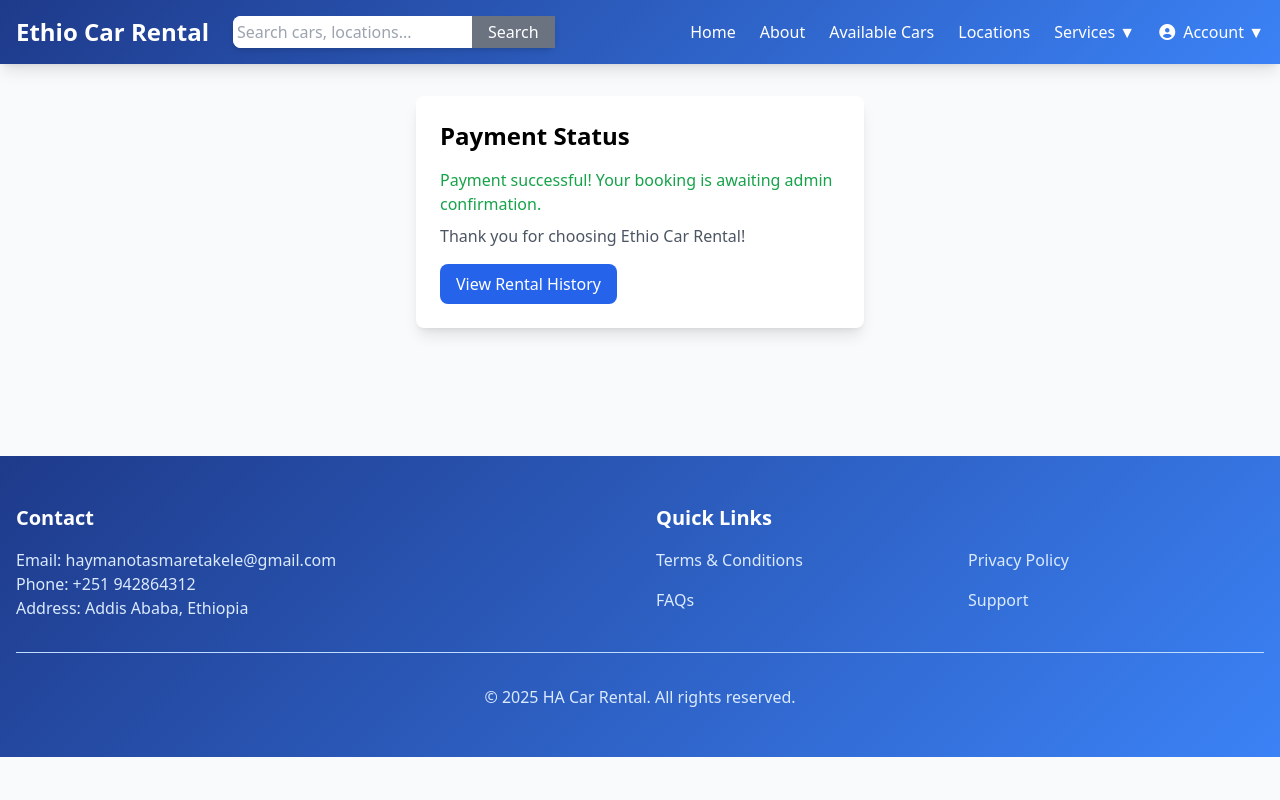
After one commit to practicmakesperfact/Car-rental-system, a Django app: page /payment/success/ in a window 1280 px wide. The commit adds this page. Run offline with Django 5.2, Linux system fonts and the light colour scheme; a user stored in the database is signed in; some libraries are stand-ins or nearby versions.

Commit message:
chapa setup correctlly

```diff
--- a/car_rental/settings.py
+++ b/car_rental/settings.py
@@ -14,14 +14,14 @@ from pathlib import Path
 import os
 # Build paths inside the project like this: BASE_DIR / 'subdir'.
 BASE_DIR = Path(__file__).resolve().parent.parent
-
-
+# this is important to redirect to login page if user is not logged in or chapa session is expired
+LOGIN_URL = '/login'
 # Quick-start development settings - unsuitable for production
 # See https://docs.djangoproject.com/en/5.1/howto/deployment/checklist/
 
 # SECURITY WARNING: keep the secret key used in production secret!
 SECRET_KEY = 'django-insecure-pf9^vjs8xmgrd1m!8r=cv=2ki6n6qkp21*g88k5!tim9$-m!^r'
-CHAPA_SECRET_KEY = os.getenv("CHAPA_SECRET_KEY")
+CHAPA_SECRET_KEY = 'your test key'
 # SECURITY WARNING: don't run with debug turned on in production!
 DEBUG = True
 
--- a/rental/models.py
+++ b/rental/models.py
@@ -49,6 +49,7 @@ class Car(models.Model):
 class Booking(models.Model):
     STATUS_CHOICES = [
         ('Pending', 'Pending'),
+        ('pending Admin Approval', 'Pending Admin Approval'),
         ('Approved', 'Approved'),
         ('Rejected', 'Rejected'),
         ('Completed', 'Completed'),
--- /dev/null
+++ b/rental/templates/rental/payment_status.html
@@ -0,0 +1,13 @@
+
+{% extends 'rental/base.html' %}
+
+{% block content %}
+<div class="max-w-md mx-auto bg-white p-6 rounded-lg shadow-lg">
+    <h1 class="text-2xl font-bold mb-4">Payment Status</h1>
+    <p class="text-green-600">Payment successful! Your booking is awaiting admin confirmation.</p>
+    <p class="text-gray-600 mt-2">Thank you for choosing Ethio Car Rental!</p>
+    <a href="{% url 'rental_history' %}" class="mt-4 inline-block bg-blue-600 text-white px-4 py-2 rounded-lg hover:bg-blue-700">
+        View Rental History
+    </a>
+</div>
+{% endblock %}
--- a/rental/templates/rental/rental_history.html
+++ b/rental/templates/rental/rental_history.html
@@ -40,6 +40,8 @@
                                 <a href="{% url 'process_payment' rental.id %}" class="inline-block bg-green-600 text-white px-4 py-2 rounded-lg hover:bg-green-700">
                                     Pay Now
                                 </a>
+                            {% elif rental.status == 'Pending Admin Approval' and rental.payment_status == 'Paid' %}
+                                <span class="text-yellow-600 font-bold">Waiting for Admin Confirmation</span>
                             {% elif rental.status == 'Completed' %}
                                 <span class="text-green-600 font-bold">Paid ✅</span>
                             {% elif rental.payment_status == 'Failed' %}
@@ -49,9 +51,11 @@
                     </div>
                     <div class="text-right">
                         <span class="inline-block px-4 py-2 rounded-full text-sm font-semibold
-                            {% if rental.status == 'Pending' %}bg-yellow-100 text-yellow-800
+                           {% if rental.status == 'Pending' %}bg-yellow-100 text-yellow-800
+                            {% elif rental.status == 'Pending Admin Approval' %}bg-yellow-100 text-yellow-800
                             {% elif rental.status == 'Approved' %}bg-green-100 text-green-800
                             {% elif rental.status == 'Rejected' %}bg-red-100 text-red-800
+                            {% elif rental.status == 'Completed' %}bg-green-100 text-green-800
                             {% else %}bg-gray-100 text-gray-800{% endif %}">
                             {{ rental.get_status_display }}
                         </span>
--- a/rental/urls.py
+++ b/rental/urls.py
@@ -27,8 +27,8 @@ urlpatterns = [
     #payment
     path('payment/process/<int:booking_id>/', views.initiate_payment, name='process_payment'),
     path('payment/verify/', views.verify_payment, name='verify_payment'),
-    path('payment/status/', views.payment_status, name='payment_status'),
-    path('payment/fail/', views.payment_fail, name='payment_fail'),
+    path('payment/success/', views.payment_status, name='payment_success'),
+    path('payment/failed/', views.payment_fail, name='payment_failed'),
     # update profile
     path('profile/update', views.update_profile, name='update_profile'),
 ]
--- a/rental/views.py
+++ b/rental/views.py
@@ -244,7 +244,7 @@ def update_profile(request):
         form = UserProfileForm(instance=request.user)
     return render(request, 'rental/update_profile.html', {'form': form})
 # Payment Processing
-CHAPA_API_KEY = "YOUR_API_KEY"
+CHAPA_API_KEY = "your_test_key"
 CHAPA_BASE_URL = "https://api.chapa.co/v1/transaction/initialize"
 
 def process_payment(request, booking_id):
@@ -255,12 +255,13 @@ def process_payment(request, booking_id):
         'amount': str(amount),
         'currency': 'ETB',
         'email': request.user.email,
-        'tx_ref': request.user.email,
+        # 'tx_ref': request.user.email,
+        'tx_ref': f"car_rental_{booking.id}_{uuid.uuid4().hex[:8]}",
         'callback_url': request.build_absolute_uri("/payment/verify/"),
         'return_url': request.build_absolute_uri("/payment/success/"),
         'customization': {
-            'title': 'Ethio Car Rental Payment',
-            'description': f'Payment for booking ID: {booking.id}',
+            'title': 'Car Rental Pay',
+            'description': f'Payment for booking ID {booking.id}',
         }
     }
 
@@ -310,8 +311,8 @@ def initiate_payment(request, booking_id):
         "callback_url": request.build_absolute_uri("/payment/verify/"),
         "return_url": request.build_absolute_uri("/payment/success/"),
         "customization": {
-            "title": "Ethio Car Rental Payment",
-            "description": f"Payment for booking ID: {booking.id}",
+            "title": "Car Rental Pay",
+            "description": f"Payment for booking ID  {booking.id}",
         }
     }
 
@@ -367,12 +368,12 @@ def verify_payment(request):
         response_data = response.json()
 
         if response_data.get("status") == "success":
-            payment.status = "Completed"
+            payment.status = "Completed" # Payment is confirmed by Chapa
             payment.save()
-            booking.payment_status = "Paid"
-            booking.status = "Approved"
+            booking.payment_status = "Paid" # Payment is marked as paid
+            booking.status = "pending Admin Approval" # Set intermediate state
             booking.save()
-            messages.success(request, "Payment successful! Your booking is confirmed.")
+            messages.success(request, "Payment successful! Your booking is waiting for admin confirmation.")
             return redirect("payment_status")
         else:
             payment.status = "Failed"
```
Also changed, not shown: rental/templates/rental/payment_success.html (deleted, +0 -31 lines), db.sqlite3, rental/templates/rental/payment_fail.html (renamed from rental/templates/rental/payment_failed.html).
